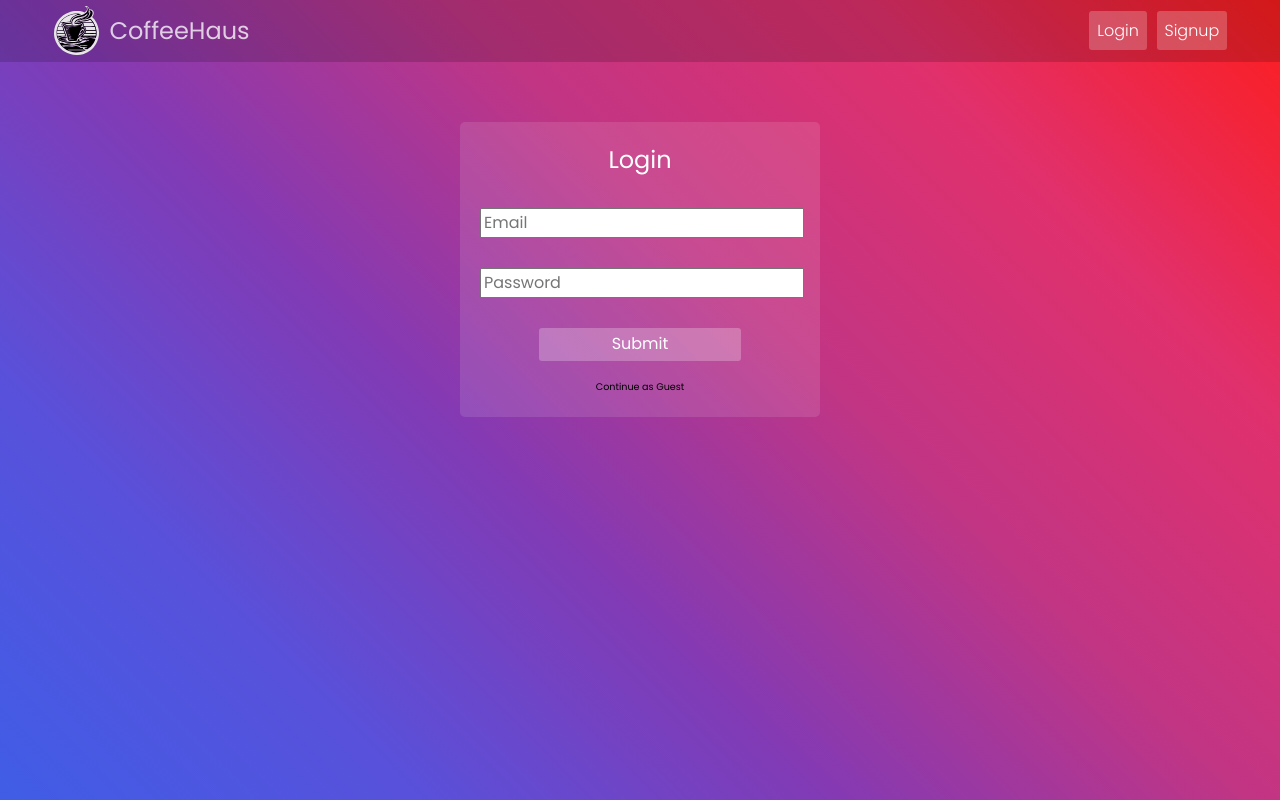
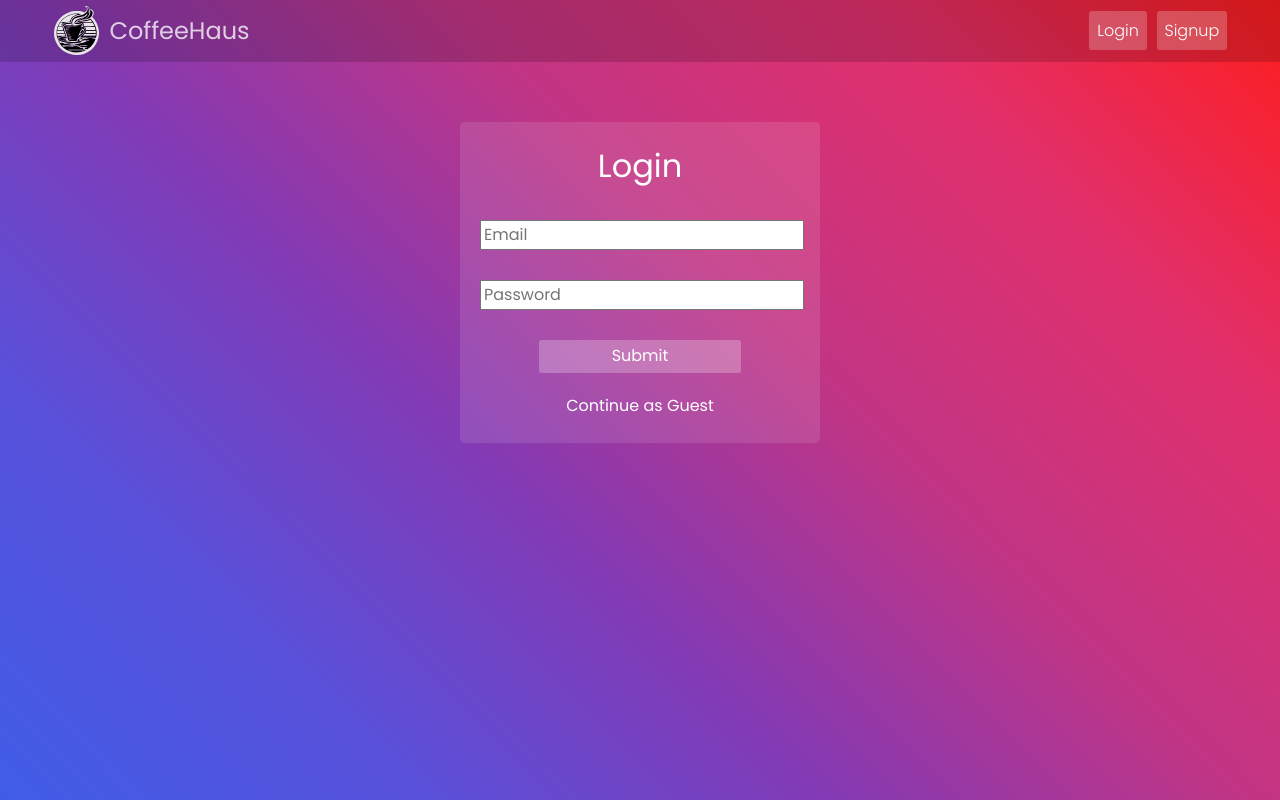
Before and after one commit to Jrwolf99/TrelloClone, a React (Create React App) app: page /login in a window 1280 px wide. Built offline with nearby package versions, Linux system fonts and the light colour scheme; no server answers.

Commit message:
fixed up the login page

```diff
--- a/package.json
+++ b/package.json
@@ -39,5 +39,8 @@
       "last 1 firefox version",
       "last 1 safari version"
     ]
+  },
+  "devDependencies": {
+    "@testing-library/react-hooks": "^8.0.1"
   }
 }
--- a/src/components/LoginPage/LoginPage.jsx
+++ b/src/components/LoginPage/LoginPage.jsx
@@ -14,6 +14,7 @@ const StyledForm = styled.form`
 
     &>h2 {
         color: white;
+        font-size: 2rem;
     }
     &>p {
         color: #580000;
@@ -26,7 +27,7 @@ const StyledForm = styled.form`
     }
     &> input {
     padding: 8px 6px;
-    font-size: 1em;
+    font-size: 2em;
     color: #777;
     width: 100%;
      }
@@ -50,9 +51,16 @@ const StyledForm = styled.form`
 const StyledContinue = styled.button`
         display: block;
         margin: auto;
-        font-size: .6rem;
-         padding: .3em 1em;
-         border-radius: 3px;
+        font-size: 1rem;
+        padding: .3em 1em;
+        border-radius: 3px;
+        color: white;
+
+        &:hover {
+            background-color: #ffffff16;
+        }
+
+
 `;
 
 export default function LoginPage() {
```
Also changed, not shown: 2 other files (tests, documents, lock files or other folders).
